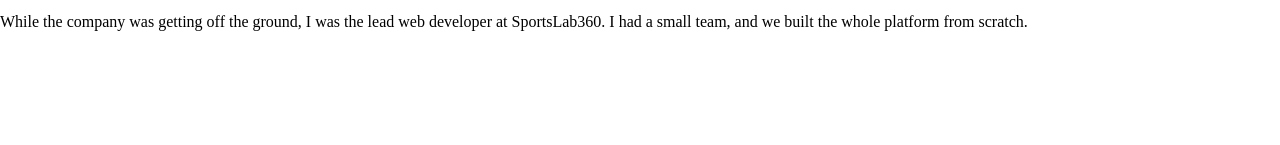
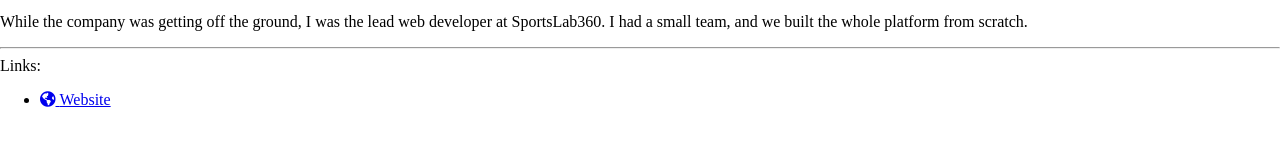
Before and after one commit to tannerntannern/portfolio, a React app: page / in a window 1280 px wide. Shown: the part 493-638 px from the top of the page. Built offline with nearby package versions, Linux system fonts and the light colour scheme; a web font is replaced by a local one.

Commit message:
Conceptualized project links as tags.

```diff
--- a/src/ts/components/project.tsx
+++ b/src/ts/components/project.tsx
@@ -1,9 +1,10 @@
 import React from 'react';
-import {Project as ProjectType} from '../types';
+import {Link, Project as ProjectType} from '../types';
 import {TypeTag} from './tags/TypeTag';
 import {CategoryTag} from './tags/CategoryTag';
 import {DevStatusTag} from './tags/DevStatusTag';
 import {Carousel} from './carousel';
+import {LinkTag} from './tags/LinkTag';
 
 export const Project = (props: {data: ProjectType}) => (
 	<div>
@@ -13,5 +14,12 @@
 		<DevStatusTag name={props.data.status}/>
 		<Carousel sources={props.data.images}/>
 		{props.data.description}
+		<hr/>
+		Links:
+		<ul>{
+			Object.keys(props.data.links).map((link: Link) => <li>
+				<LinkTag type={link} href={props.data.links[link]}/>
+			</li>)
+		}</ul>
 	</div>
 );
--- /dev/null
+++ b/src/ts/components/tags/LinkTag.tsx
@@ -0,0 +1,23 @@
+import React from 'react';
+import {Link} from '../../types';
+import convert from '../../util/case';
+
+const linkDataMap: {[K in Link]: {icon: string}} = {
+	website: {icon: 'fas fa-globe-americas'},
+	demo: {icon: 'far fa-hand-point-right'},
+	source: {icon: 'fas fa-code'},
+	documentation: {icon: 'fas fa-book'},
+	install: {icon: 'fas fa-download'},
+	download: {icon: 'fas fa-file-download'},
+	blogPost: {icon: 'fas fa-blog'}
+};
+
+export const LinkTag = (props: {type: Link, href: string}) => (
+	<div>
+		<a href={props.href} target="_blank">
+			<i className={linkDataMap[props.type].icon}></i>
+			&nbsp;
+			{convert(props.type, 'camel', 'title')}
+		</a>
+	</div>
+);
--- a/src/ts/components/tags/TechTag.tsx
+++ b/src/ts/components/tags/TechTag.tsx
@@ -1,8 +1,6 @@
 import React from 'react';
 import {Technology} from '../../types';
 
-// This structure serves two purposes: 1) hold the links and icon names of each technology and 2) generate TS errors
-// if any Technology entries are added without updating this structure.
 const techDataMap: {[K in Technology]: {icon?: string, link?: string}} = {
 	HTML: {icon: 'fab fa-html5'},
 	Pug: {link: 'https://pugjs.org'},
--- a/src/ts/projects.tsx
+++ b/src/ts/projects.tsx
@@ -88,6 +88,7 @@
 	technologies: [
 		'TypeScript'
 	],
+	images: [],
 	links: {
 		source: 'https://github.com/tannerntannern/micro-observer',
 		install: 'https://npmjs.com/package/micro-observer',
@@ -103,6 +104,7 @@
 	technologies: [
 		'TypeScript'
 	],
+	images: [],
 	links: {
 		source: 'https://github.com/tannerntannern/ts-mixer',
 		install: 'https://npmjs.com/package/ts-mixer',
```
Also changed, not shown: docs/index.html (+1 -1 lines), src/ts/types.ts (+4 -9 lines), 2 other files.
